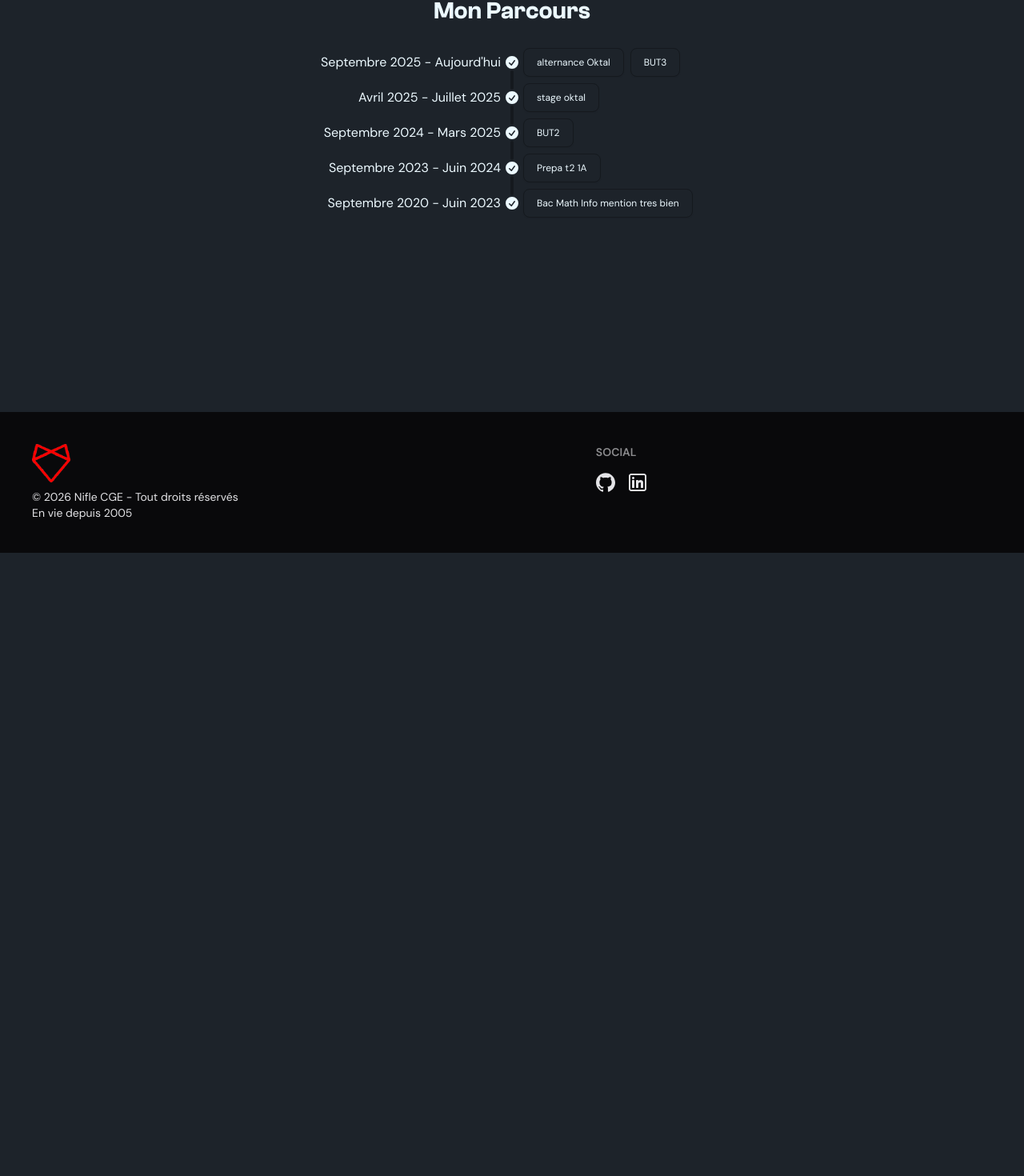
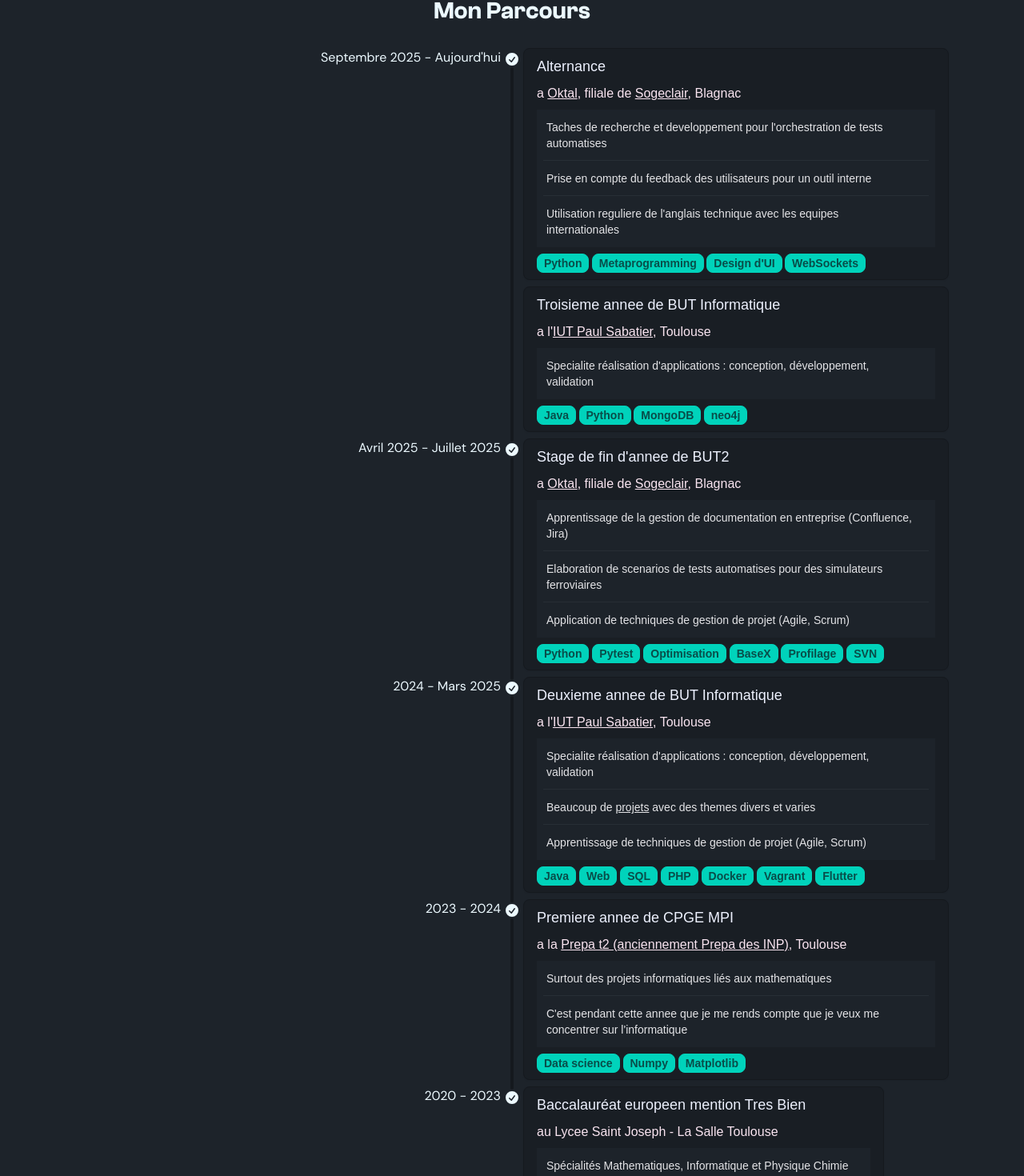
Before and after one commit to Nifle-CGE/portfolio, a SvelteKit app: page /career in a window 1280 px wide. Shown: the part 109-1579 px from the top of the page at 80% size. Before the commit the page ends 800 px from the top, so only its background shows below. Built offline with nearby package versions, Linux system fonts and the light colour scheme.

Commit message:
finish the career page

```diff
--- a/src/routes/career/+page.svelte
+++ b/src/routes/career/+page.svelte
@@ -1,9 +1,9 @@
 <div class="flex flex-col items-center gap-6">
 	<h2 class="font-grotesk text-3xl font-semibold">Mon Parcours</h2>
 
-	<ul class="timeline timeline-vertical">
+	<ul class="timeline timeline-snap-icon lg:timeline-vertical">
 		<li>
-			<div class="timeline-start">Septembre 2025 - Aujourd'hui</div>
+			<div class="timeline-start lg:self-start">Septembre 2025 - Aujourd'hui</div>
 			<div class="timeline-middle">
 				<svg
 					xmlns="http://www.w3.org/2000/svg"
@@ -18,15 +18,61 @@
 					/>
 				</svg>
 			</div>
-			<div class="timeline-end flex flex-col gap-2 lg:flex-row">
-				<div class="timeline-box">alternance Oktal</div>
-				<div class="timeline-box">BUT3</div>
+			<div class="timeline-end flex flex-col gap-2 font-inter text-sm text-neutral-content">
+				<div class="flex flex-col gap-2 timeline-box bg-base-200">
+					<p class="text-lg text-primary-content">Alternance</p>
+					<p class="text-base text-secondary-content">
+						a <a class="link" href="https://sogeclair.com/simulation/simulation-ferroviaire"
+							>Oktal</a
+						>, filiale de <a class="link" href="https://sogeclair.com">Sogeclair</a>, Blagnac
+					</p>
+
+					<ul class="list bg-base-100">
+						<li class="list-row p-3">
+							Taches de recherche et developpement pour l'orchestration de tests automatises
+						</li>
+						<li class="list-row p-3">
+							Prise en compte du feedback des utilisateurs pour un outil interne
+						</li>
+						<li class="list-row p-3">
+							Utilisation reguliere de l'anglais technique avec les equipes internationales
+						</li>
+					</ul>
+
+					<div class="font-semibold">
+						<span class="badge px-2 badge-md badge-accent">Python</span>
+						<span class="badge px-2 badge-md badge-accent">Metaprogramming</span>
+						<span class="badge px-2 badge-md badge-accent">Design d'UI</span>
+						<span class="badge px-2 badge-md badge-accent">WebSockets</span>
+					</div>
+				</div>
+				<div class="flex flex-col gap-2 timeline-box bg-base-200">
+					<p class="text-lg text-primary-content">Troisieme annee de BUT Informatique</p>
+					<p class="text-base text-secondary-content">
+						a l'<a class="link" href="https://iut.univ-tlse3.fr/bachelor-specialite-informatique"
+							>IUT Paul Sabatier</a
+						>, Toulouse
+					</p>
+
+					<ul class="list bg-base-100">
+						<li class="list-row p-3">
+							Specialite réalisation d'applications : conception, développement, validation
+						</li>
+					</ul>
+
+					<div class="font-semibold">
+						<span class="badge px-2 badge-md badge-accent">Java</span>
+						<span class="badge px-2 badge-md badge-accent">Python</span>
+						<span class="badge px-2 badge-md badge-accent">MongoDB</span>
+						<span class="badge px-2 badge-md badge-accent">neo4j</span>
+					</div>
+				</div>
 			</div>
 			<hr />
 		</li>
 		<li>
 			<hr />
-			<div class="timeline-start">Avril 2025 - Juillet 2025</div>
+			<div class="timeline-start lg:self-start">Avril 2025 - Juillet 2025</div>
 			<div class="timeline-middle">
 				<svg
 					xmlns="http://www.w3.org/2000/svg"
@@ -41,12 +87,41 @@
 					/>
 				</svg>
 			</div>
-			<div class="timeline-end timeline-box">stage oktal</div>
+			<div
+				class="timeline-end flex flex-col gap-2 timeline-box bg-base-200 font-inter text-sm text-neutral-content"
+			>
+				<p class="text-lg text-primary-content">Stage de fin d'annee de BUT2</p>
+				<p class="text-base text-secondary-content">
+					a <a class="link" href="https://sogeclair.com/simulation/simulation-ferroviaire">Oktal</a
+					>, filiale de <a class="link" href="https://sogeclair.com">Sogeclair</a>, Blagnac
+				</p>
+
+				<ul class="list bg-base-100">
+					<li class="list-row p-3">
+						Apprentissage de la gestion de documentation en entreprise (Confluence, Jira)
+					</li>
+					<li class="list-row p-3">
+						Elaboration de scenarios de tests automatises pour des simulateurs ferroviaires
+					</li>
+					<li class="list-row p-3">
+						Application de techniques de gestion de projet (Agile, Scrum)
+					</li>
+				</ul>
+
+				<div class="font-semibold">
+					<span class="badge px-2 badge-md badge-accent">Python</span>
+					<span class="badge px-2 badge-md badge-accent">Pytest</span>
+					<span class="badge px-2 badge-md badge-accent">Optimisation</span>
+					<span class="badge px-2 badge-md badge-accent">BaseX</span>
+					<span class="badge px-2 badge-md badge-accent">Profilage</span>
+					<span class="badge px-2 badge-md badge-accent">SVN</span>
+				</div>
+			</div>
 			<hr />
 		</li>
 		<li>
 			<hr />
-			<div class="timeline-start">Septembre 2024 - Mars 2025</div>
+			<div class="timeline-start lg:self-start">2024 - Mars 2025</div>
 			<div class="timeline-middle">
 				<svg
 					xmlns="http://www.w3.org/2000/svg"
@@ -61,12 +136,45 @@
 					/>
 				</svg>
 			</div>
-			<div class="timeline-end timeline-box">BUT2</div>
+			<div
+				class="timeline-end flex flex-col gap-2 timeline-box bg-base-200 font-inter text-sm text-neutral-content"
+			>
+				<p class="text-lg text-primary-content">Deuxieme annee de BUT Informatique</p>
+				<p class="text-base text-secondary-content">
+					a l'<a class="link" href="https://iut.univ-tlse3.fr/bachelor-specialite-informatique"
+						>IUT Paul Sabatier</a
+					>, Toulouse
+				</p>
+
+				<ul class="list bg-base-100">
+					<li class="list-row p-3">
+						Specialite réalisation d'applications : conception, développement, validation
+					</li>
+					<li class="list-row p-3">
+						<p>
+							Beaucoup de <a class="link" href="/projects">projets</a> avec des themes divers et varies
+						</p>
+					</li>
+					<li class="list-row p-3">
+						Apprentissage de techniques de gestion de projet (Agile, Scrum)
+					</li>
+				</ul>
+
+				<div class="font-semibold">
+					<span class="badge px-2 badge-md badge-accent">Java</span>
+					<span class="badge px-2 badge-md badge-accent">Web</span>
+					<span class="badge px-2 badge-md badge-accent">SQL</span>
+					<span class="badge px-2 badge-md badge-accent">PHP</span>
+					<span class="badge px-2 badge-md badge-accent">Docker</span>
+					<span class="badge px-2 badge-md badge-accent">Vagrant</span>
+					<span class="badge px-2 badge-md badge-accent">Flutter</span>
+				</div>
+			</div>
 			<hr />
 		</li>
 		<li>
 			<hr />
-			<div class="timeline-start">Septembre 2023 - Juin 2024</div>
+			<div class="timeline-start lg:self-start">2023 - 2024</div>
 			<div class="timeline-middle">
 				<svg
 					xmlns="http://www.w3.org/2000/svg"
@@ -81,12 +189,37 @@
 					/>
 				</svg>
 			</div>
-			<div class="timeline-end timeline-box">Prepa t2 1A</div>
+			<div
+				class="timeline-end flex flex-col gap-2 timeline-box bg-base-200 font-inter text-sm text-neutral-content"
+			>
+				<p class="text-lg text-primary-content">Premiere annee de CPGE MPI</p>
+				<p class="text-base text-secondary-content">
+					a la <a
+						class="link"
+						href="https://www.inp-toulouse.fr/fr/formations/la-prepa-des-inp.html"
+						>Prepa t2 (anciennement Prepa des INP)</a
+					>, Toulouse
+				</p>
+
+				<ul class="list bg-base-100">
+					<li class="list-row p-3">Surtout des projets informatiques liés aux mathematiques</li>
+					<li class="list-row p-3">
+						C'est pendant cette annee que je me rends compte que je veux me concentrer sur
+						l'informatique
+					</li>
+				</ul>
+
+				<div class="font-semibold">
+					<span class="badge px-2 badge-md badge-accent">Data science</span>
+					<span class="badge px-2 badge-md badge-accent">Numpy</span>
+					<span class="badge px-2 badge-md badge-accent">Matplotlib</span>
+				</div>
+			</div>
 			<hr />
 		</li>
 		<li>
 			<hr />
-			<div class="timeline-start">Septembre 2020 - Juin 2023</div>
+			<div class="timeline-start lg:self-start">2020 - 2023</div>
 			<div class="timeline-middle">
 				<svg
 					xmlns="http://www.w3.org/2000/svg"
@@ -101,7 +234,25 @@
 					/>
 				</svg>
 			</div>
-			<div class="timeline-end timeline-box">Bac Math Info mention tres bien</div>
+			<div
+				class="timeline-end flex flex-col gap-2 timeline-box bg-base-200 font-inter text-sm text-neutral-content"
+			>
+				<p class="text-lg text-primary-content">Baccalauréat europeen mention Tres Bien</p>
+				<p class="text-base text-secondary-content">au Lycee Saint Joseph - La Salle Toulouse</p>
+
+				<ul class="list bg-base-100">
+					<li class="list-row p-3">Spécialités Mathematiques, Informatique et Physique Chimie</li>
+					<li class="list-row p-3">Debut de ma passion pour l'informatique</li>
+					<li class="list-row p-3">
+						<p>Je realise le projet personnel <a class="link" href="/projects#rbs">RBS</a></p>
+					</li>
+				</ul>
+
+				<div class="font-semibold">
+					<span class="badge px-2 badge-md badge-accent">Python</span>
+					<span class="badge px-2 badge-md badge-accent">Web</span>
+				</div>
+			</div>
 		</li>
 	</ul>
 </div>
```
